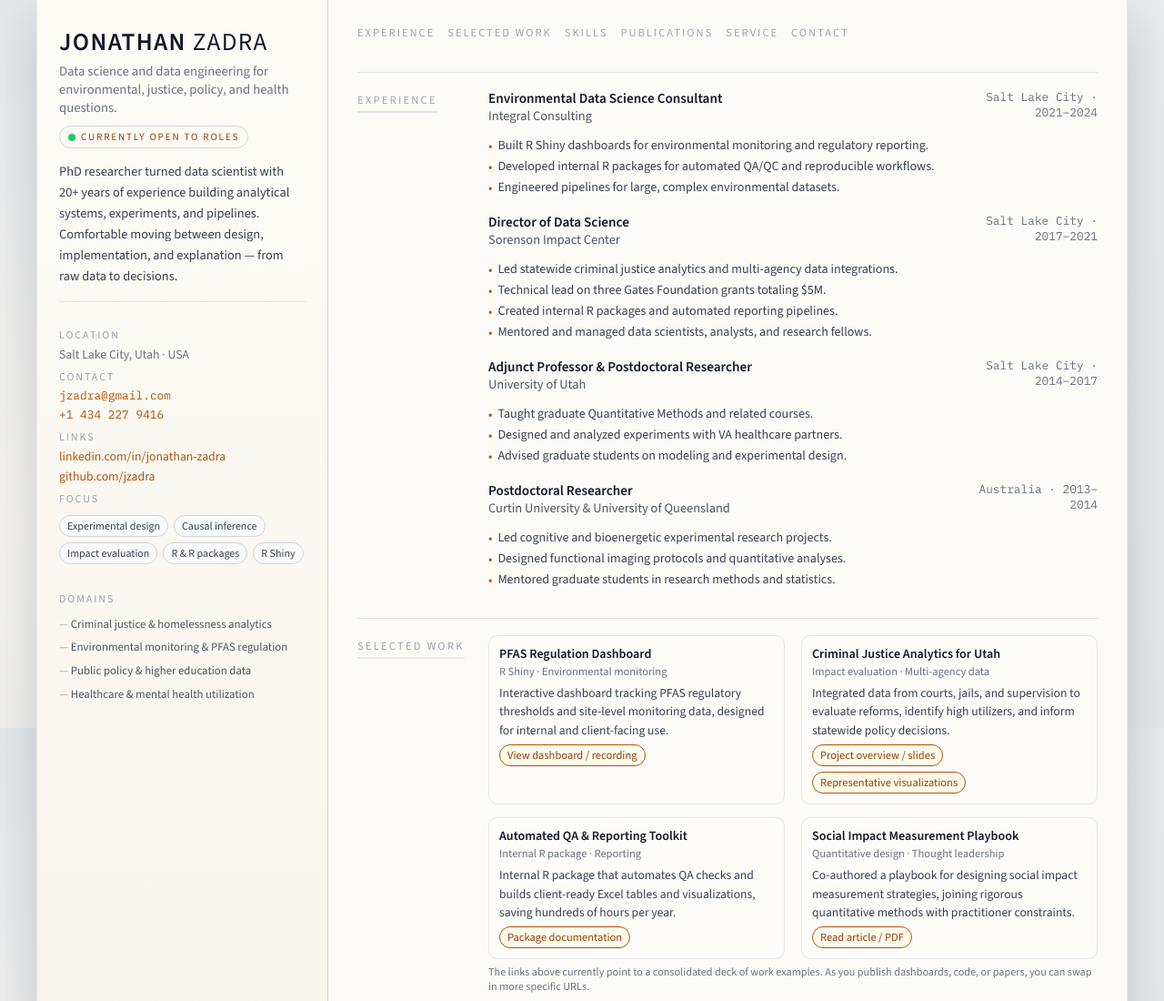
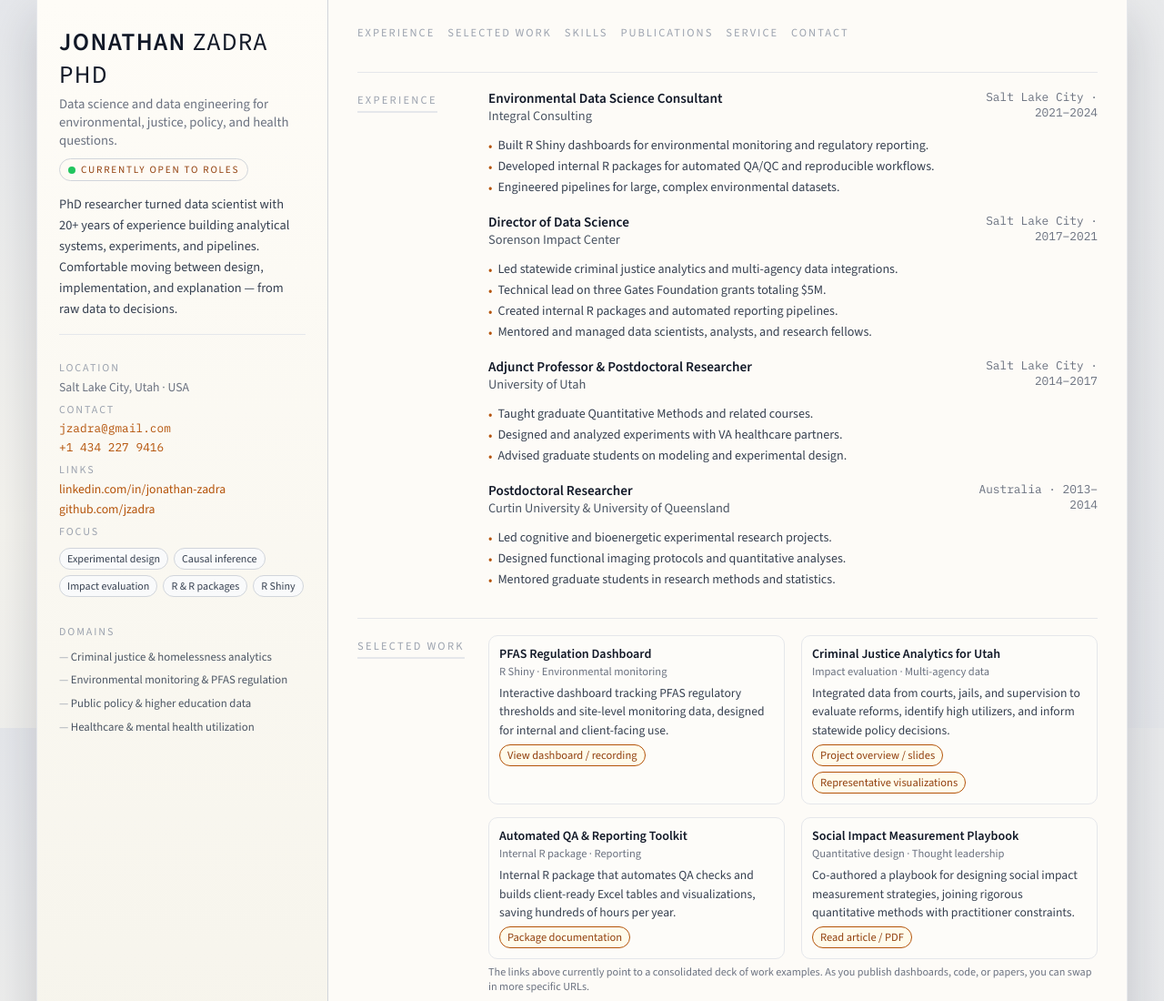
Before and after one commit to jzadra/jzadra.github.io, a plain HTML site: page index.html in a window 1280 px wide. Shown: the top 1100 px of the page at 91% size. Drawn offline with nearby package versions, Linux system fonts and the light colour scheme.

Commit message:
Update name to include 'PhD' designation

```diff
--- a/index.html
+++ b/index.html
@@ -581,7 +581,7 @@
     <aside class="profile-column">
       <section class="identity-block">
         <div class="name-line">
-          JONATHAN <span>ZADRA</span>
+          JONATHAN <span>ZADRA PhD</span>
         </div>
         <div class="tagline">
           Data science and data engineering for environmental, justice, policy, and health questions.
```
